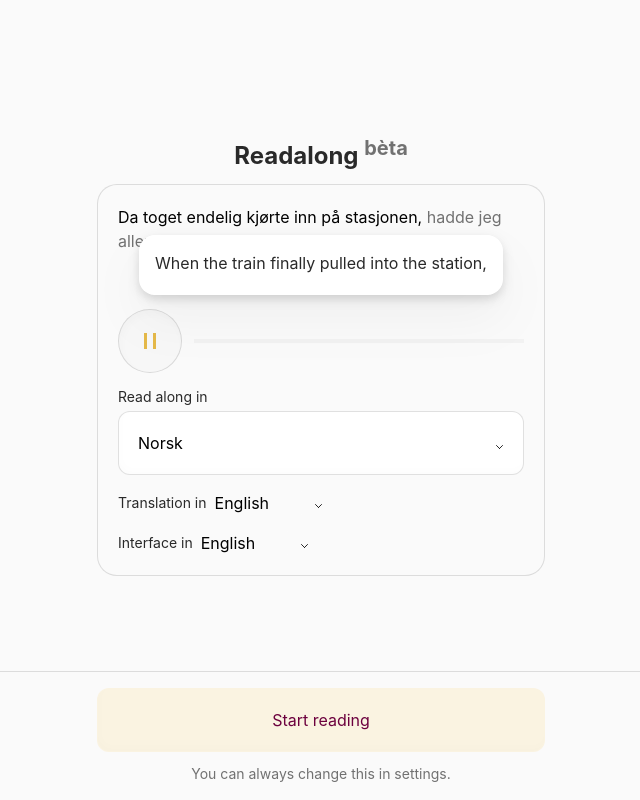
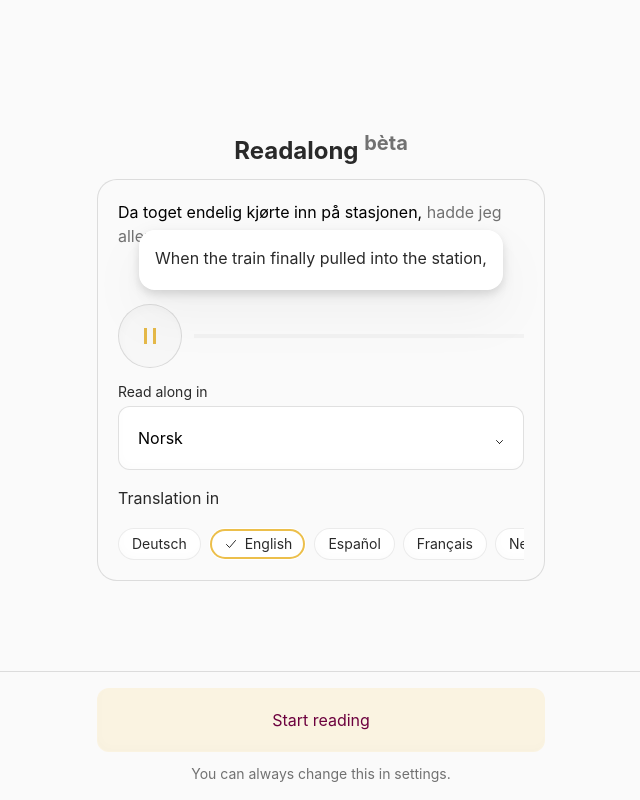
Before and after one commit to pepijngieles/readalong, a PHP site: page / in a window 1280 px wide. Shown: the whole page, without its empty margins (319-959 px from the left). Run offline with PHP 8.4, Linux system fonts and the light colour scheme.

Commit message:
Simplify language prefs and add multi-translation pills (#28)
- Show only read-along → translation in the header summary
- Remove interface language from home prefs and onboarding
- Make read-along the primary dropdown; translation uses pills
- Support multiple translation languages for broader content
- Show translation language in item meta when multiple are selected
- Put continue-reading metadata on one line: duration, remaining, type

Co-authored-by: Cursor Agent <cursoragent@cursor.com>

```diff
--- a/assets/helpers.php
+++ b/assets/helpers.php
@@ -152,6 +152,36 @@ function lang_label($code) {
 function lang_pref($key, array $allowed, $default) {
   $value = $_GET[$key] ?? $_COOKIE['readalong-' . $key] ?? $default;
   return in_array($value, $allowed, true) ? $value : $default;
+}
+
+function lang_prefs_list($key, array $allowed, $default) {
+  $raw = $_GET[$key] ?? $_COOKIE['readalong-' . $key] ?? $default;
+  if (is_array($raw)) {
+    $values = $raw;
+  } else {
+    $values = array_map('trim', explode(',', (string) $raw));
+  }
+
+  $values = array_values(array_unique(array_filter($values, function ($code) use ($allowed) {
+    return in_array($code, $allowed, true);
+  })));
+
+  if ($values === []) {
+    $fallback = is_array($default) ? $default : [$default];
+    $values = array_values(array_filter($fallback, function ($code) use ($allowed) {
+      return in_array($code, $allowed, true);
+    }));
+  }
+
+  return $values;
+}
+
+function lang_prefs_summary(array $translationLangs) {
+  if (count($translationLangs) === 1) {
+    return lang_endonym($translationLangs[0]);
+  }
+
+  return implode(' · ', array_map('lang_endonym', $translationLangs));
 }
 
 function story_filter_kinds() {
--- a/assets/onboarding.js
+++ b/assets/onboarding.js
@@ -41,35 +41,37 @@
     return select ? select.value : supportedLangs[0];
   }
 
-  function selectedUi() {
-    const select = document.querySelector('[data-onboarding-ui]');
-    return select ? select.value : detectSystemLanguage();
+  function selectedTranslatePills() {
+    return Array.from(document.querySelectorAll('[data-onboarding-translate-pill][aria-pressed=true]:not([hidden])'))
+      .map(function (pill) { return pill.getAttribute('data-onboarding-translate-pill'); })
+      .filter(Boolean);
   }
 
-  function resolveTranslate(readLang, translateLang, systemLang) {
-    if (readLang !== translateLang) return translateLang;
-    if (systemLang && systemLang !== readLang) return systemLang;
-    return supportedLangs.find(function (code) { return code !== readLang; }) || translateLang;
+  function resolveTranslate(readLang, selected, systemLang) {
+    const available = selected.filter(function (code) { return code !== readLang; });
+    if (available.length) return available;
+    if (systemLang && systemLang !== readLang) return [systemLang];
+    const fallback = supportedLangs.find(function (code) { return code !== readLang; });
+    return fallback ? [fallback] : selected;
   }
 
-  function fillTranslateSelect(readLang, selected) {
-    const select = document.querySelector('[data-onboarding-translate]');
-    select.innerHTML = '';
-    supportedLangs.forEach(function (code) {
-      if (code === readLang) return;
-      const option = document.createElement('option');
-      option.value = code;
-      option.lang = code;
-      option.textContent = endonyms[code] || code;
-      if (code === selected) option.selected = true;
-      select.appendChild(option);
+  function syncTranslatePills(readLang, selected) {
+    document.querySelectorAll('[data-onboarding-translate-pill]').forEach(function (pill) {
+      const code = pill.getAttribute('data-onboarding-translate-pill');
+      const hidden = code === readLang;
+      pill.hidden = hidden;
+      pill.setAttribute('aria-pressed', !hidden && selected.includes(code) ? 'true' : 'false');
     });
-    select.value = selected;
+  }
+
+  function activeTranslateLang() {
+    const selected = selectedTranslatePills();
+    return selected[0] || 'en';
   }
 
   function renderDemo() {
     const readLang = selectedRead();
-    const translateLang = document.querySelector('[data-onboarding-translate]').value;
+    const translateLang = activeTranslateLang();
     const source = demoSegments[readLang] || demoSegments.en;
     const translation = demoSegments[translateLang] || demoSegments.en;
     const story = document.querySelector('[data-onboarding-demo-story]');
@@ -108,19 +110,14 @@
   }
 
   const readSelect = document.querySelector('[data-onboarding-read]');
-  const translateSelect = document.querySelector('[data-onboarding-translate]');
-  const uiSelect = document.querySelector('[data-onboarding-ui]');
+  const translatePills = document.querySelectorAll('[data-onboarding-translate-pill]');
   const continueButton = document.querySelector('[data-onboarding-continue]');
   const systemLang = detectSystemLanguage();
   let readLang = selectedRead();
-  let translateLang = resolveTranslate(readLang, systemLang, systemLang);
+  let translateLangs = resolveTranslate(readLang, selectedTranslatePills(), systemLang);
 
-  if (translateSelect.querySelector('option[value="' + translateLang + '"]') == null) {
-    translateLang = resolveTranslate(readLang, translateSelect.value, systemLang);
-  }
-
-  fillTranslateSelect(readLang, translateLang);
-  applyLocale(selectedUi());
+  syncTranslatePills(readLang, translateLangs);
+  applyLocale(systemLang);
   renderDemo();
 
   afterLayout(function () {
@@ -136,29 +133,30 @@
 
   readSelect.addEventListener('change', function () {
     readLang = readSelect.value;
-    translateLang = resolveTranslate(readLang, translateSelect.value, systemLang);
-    fillTranslateSelect(readLang, translateLang);
+    translateLangs = resolveTranslate(readLang, selectedTranslatePills(), systemLang);
+    syncTranslatePills(readLang, translateLangs);
     restartDemo();
   });
 
-  translateSelect.addEventListener('change', function () {
-    translateLang = translateSelect.value;
-    restartDemo();
-  });
-
-  uiSelect.addEventListener('change', function () {
-    applyLocale(uiSelect.value);
+  translatePills.forEach(function (pill) {
+    pill.addEventListener('click', function () {
+      const pressed = this.getAttribute('aria-pressed') === 'true';
+      const selectedCount = selectedTranslatePills().length;
+      if (pressed && selectedCount <= 1) return;
+      this.setAttribute('aria-pressed', pressed ? 'false' : 'true');
+      restartDemo();
+    });
   });
 
   continueButton.addEventListener('click', function () {
     const read = selectedRead();
-    if (!read) {
+    const translate = selectedTranslatePills();
+    if (!read || translate.length === 0) {
       continueButton.disabled = true;
       return;
     }
     setLangPref('read', read);
-    setLangPref('translate', translateSelect.value);
-    setLangPref('ui', uiSelect.value);
+    setLangPref('translate', translate.join(','));
     setLangPref('onboarding-complete', '1');
     location.href = location.pathname;
   });
--- a/assets/partials/onboarding.php
+++ b/assets/partials/onboarding.php
@@ -1,19 +1,20 @@
 <?php
 $languages = languages_by_endonym();
-$uiLang = ui_locale();
+$uiLang = detect_browser_locale(configured_languages());
 $segments = onboarding_demo_segments();
-$translateLang = lang_pref('translate', $languages, $uiLang);
+$translateLangsSelected = lang_prefs_list('translate', $languages, [$uiLang]);
 $defaultRead = 'no';
-if ($defaultRead === $translateLang) {
+if (in_array($defaultRead, $translateLangsSelected, true)) {
   foreach ($languages as $code) {
-    if ($code !== $translateLang) {
-      $defaultRead = $code;
+    if ($code !== $defaultRead) {
+      $translateLangsSelected = [$code];
       break;
     }
   }
 }
+$demoTranslateLang = $translateLangsSelected[0] ?? 'en';
 $demoSource = $segments[$defaultRead] ?? $segments['no'];
-$demoTranslation = $segments[$translateLang] ?? $segments['en'];
+$demoTranslation = $segments[$demoTranslateLang] ?? $segments['en'];
 $storyConfig = [
   'type' => 'default',
   'audioBase' => 'assets/audio/',
@@ -69,27 +70,15 @@ $storyConfig = [
 			</div>
 
 			<div class=onboarding-translations>
-				<div class=onboarding-translations__row>
-					<label for=onboarding-translate data-i18n=onboarding.translations_label><?= e(t('onboarding.translations_label')) ?></label>
-					<select id=onboarding-translate class=quiet data-onboarding-translate translate=no>
+				<span class=onboarding-translations__label data-i18n=onboarding.translations_label><?= e(t('onboarding.translations_label')) ?></span>
+				<div class="pill-row onboarding-translations__pills" role=group aria-label="<?= e(t('onboarding.translations_label')) ?>">
 <?php foreach ($languages as $code): ?>
 <?php if ($code === $defaultRead) continue; ?>
-						<option value=<?= e($code) ?> lang=<?= e($code) ?><?= $code === $translateLang ? ' selected' : '' ?>><?= e(lang_endonym($code)) ?></option>
+					<button type=button class=pill data-onboarding-translate-pill="<?= e($code) ?>" aria-pressed=<?= in_array($code, $translateLangsSelected, true) ? 'true' : 'false' ?> translate=no lang=<?= e($code) ?>>
+						<?php icon('check', ['size' => 16, 'class' => 'pill__check']); ?>
+						<?= e(lang_endonym($code)) ?>
+					</button>
 <?php endforeach; ?>
-					</select>
-					<?php icon('chevron-down', ['size' => 16]); ?>
-				</div>
-			</div>
-
-			<div class=onboarding-ui-language>
-				<div class=onboarding-ui-language__row>
-					<label for=onboarding-ui data-i18n=onboarding.ui_language><?= e(t('onboarding.ui_language')) ?></label>
-					<select id=onboarding-ui class=quiet data-onboarding-ui translate=no>
-<?php foreach ($languages as $code): ?>
-						<option value=<?= e($code) ?> lang=<?= e($code) ?><?= $code === $uiLang ? ' selected' : '' ?>><?= e(lang_endonym($code)) ?></option>
-<?php endforeach; ?>
-					</select>
-					<?php icon('chevron-down', ['size' => 16]); ?>
 				</div>
 			</div>
 		</div>
@@ -111,4 +100,4 @@ $storyConfig = [
 	window.READALONG_DEMO = <?= json_encode($segments, JSON_UNESCAPED_UNICODE) ?>;
 </script>
 <script type="text/javascript" src="assets/scripts.js?v=19"></script>
-<script type="text/javascript" src="assets/onboarding.js?v=7"></script>
+<script type="text/javascript" src="assets/onboarding.js?v=8"></script>
--- a/assets/styles.css
+++ b/assets/styles.css
@@ -1216,16 +1216,13 @@ body.theme-dark .settings-segment__preview{
 }
 
 .onboarding-languages,
-.onboarding-translations,
-.onboarding-ui-language{
+.onboarding-translations{
   display: flex;
   flex-direction: column;
   gap: .375rem;
 }
 
-.onboarding-languages__row,
-.onboarding-translations__row,
-.onboarding-ui-language__row{
+.onboarding-languages__row{
   position: relative;
   display: flex;
   flex-wrap: wrap;
@@ -1233,13 +1230,19 @@ body.theme-dark .settings-segment__preview{
   gap: .375rem .5rem;
 }
 
-.onboarding-languages__row label,
-.onboarding-translations__row label,
-.onboarding-ui-language__row label{
+.onboarding-languages__row label{
   display: inline;
   padding: 0;
   margin: 0;
   color: var(--text-secondary);
+}
+
+.onboarding-translations__label{
+  color: var(--text-secondary);
+}
+
+.onboarding-translations__pills{
+  margin: 0;
 }
 
 .onboarding-languages__row select.onboarding-select{
@@ -1288,14 +1291,7 @@ body.theme-dark .settings-segment__preview{
   }
 }
 
-.onboarding-translations__row select,
-.onboarding-ui-language__row select{
-  width: auto;
-  max-width: 100%;
-}
-
-.onboarding-translations__row select:focus-visible,
-.onboarding-ui-language__row select:focus-visible{
+.onboarding-translations__pills .pill:focus-visible{
   outline: 2px solid var(--accent-yellow);
   outline-offset: 2px;
 }
--- a/index.php
+++ b/index.php
@@ -14,13 +14,14 @@ if (!$needsOnboarding) {
   $translationLangs = story_translation_languages($storiesDir);
   $levelTiers = story_level_tiers($storiesDir);
   $readAlongLang = lang_pref('read', $sourceLangs, 'nl');
-  $translationLang = lang_pref('translate', $translationLangs, $uiLocale);
+  $translationLangsSelected = lang_prefs_list('translate', $translationLangs, [$uiLocale]);
   $levelFilter = lang_pref('level', array_merge([''], $levelTiers), '');
-  $stories = story_list($storiesDir, $translationLang, $readAlongLang, $levelFilter ?: null);
+  $showTranslationLang = count($translationLangsSelected) > 1;
+  $stories = story_list($storiesDir, $translationLangsSelected, $readAlongLang, $levelFilter ?: null);
   [$weatherStories, $stories] = story_partition_by_kind($stories, 'weather');
   $durationPills = [2, 5, 10];
   $kindTiles = story_filter_kinds();
-  $prefsSummary = lang_label($readAlongLang) . ' → ' . lang_endonym($translationLang) . ' · ' . lang_endonym($uiLocale);
+  $prefsSummary = lang_label($readAlongLang) . ' → ' . lang_prefs_summary($translationLangsSelected);
 }
 ?>
 <?php include $partials . '/head.php'; ?>
@@ -47,32 +48,28 @@ if (!$needsOnboarding) {
 				<?php icon('close-small'); ?>
 			</button>
 			<div class=selection-row>
-				<div class=read-along>
+				<div class="read-along read-along--primary">
 					<label for=read-along><?= e(t('home.read_along')) ?></label>
-					<select id=read-along name=read-along class=quiet data-read-along>
+					<div class=read-along__field>
+						<select id=read-along name=read-along class="quiet read-along-select" data-read-along>
 <?php foreach ($sourceLangs as $code): ?>
-						<option value=<?= e($code) ?><?= $code === $readAlongLang ? ' selected' : '' ?>><?= e(lang_label($code)) ?></option>
+							<option value=<?= e($code) ?><?= $code === $readAlongLang ? ' selected' : '' ?>><?= e(lang_label($code)) ?></option>
 <?php endforeach; ?>
-					</select>
-					<?php icon('chevron-down', ['size' => 16]); ?>
+						</select>
+						<?php icon('chevron-down', ['size' => 16]); ?>
+					</div>
 				</div>
-				<div class=app-language>
-					<label for=app-language><?= e(t('home.translate_into')) ?></label>
-					<select id=app-language name=app-language class=quiet data-app-language translate=no>
+				<div class=translation-langs>
+					<span class=translation-langs__label><?= e(t('home.translate_into')) ?></span>
+					<div class="pill-row translation-langs__pills" role=group aria-label="<?= e(t('home.translate_into')) ?>">
 <?php foreach ($translationLangs as $code): ?>
-						<option value=<?= e($code) ?> lang=<?= e($code) ?><?= $code === $translationLang ? ' selected' : '' ?>><?= e(lang_endonym($code)) ?></option>
+<?php if ($code === $readAlongLang) continue; ?>
+						<button type=button class=pill data-translate-pill="<?= e($code) ?>" aria-pressed=<?= in_array($code, $translationLangsSelected, true) ? 'true' : 'false' ?> translate=no lang=<?= e($code) ?>>
+							<?php icon('check', ['size' => 16, 'class' => 'pill__check']); ?>
+							<?= e(lang_endonym($code)) ?>
+						</button>
 <?php endforeach; ?>
-					</select>
-					<?php icon('chevron-down', ['size' => 16]); ?>
-				</div>
-				<div class=ui-language>
-					<label for=ui-language><?= e(t('home.ui_language')) ?></label>
-					<select id=ui-language name=ui-language class=quiet data-ui-language translate=no>
-<?php foreach (configured_languages() as $code): ?>
-						<option value=<?= e($code) ?> lang=<?= e($code) ?><?= $code === $uiLocale ? ' selected' : '' ?>><?= e(lang_endonym($code)) ?></option>
-<?php endforeach; ?>
-					</select>
-					<?php icon('chevron-down', ['size' => 16]); ?>
+					</div>
 				</div>
 <?php if ($levelTiers): ?>
 				<div class=story-level>
@@ -98,7 +95,7 @@ if (!$needsOnboarding) {
 			<p class="dummy-content-notice"><?= e(t('home.dummy_notice')) ?></p>
 		</div>
 
-		<section class="home-section js-only" data-continue-section hidden data-i18n-history="<?= e(t('home.continue_history')) ?>" data-i18n-hide-history="<?= e(t('home.hide_history')) ?>">
+		<section class="home-section js-only" data-continue-section hidden data-i18n-history="<?= e(t('home.continue_history')) ?>" data-i18n-hide-history="<?= e(t('home.hide_history')) ?>"<?= $showTranslationLang ? ' data-show-translation-lang' : '' ?>>
 			<div class=home-section__header>
 				<h2><?= e(t('home.continue_reading')) ?></h2>
 				<button type=button class="quiet home-section__link" data-continue-history-toggle hidden aria-expanded=false><?= e(t('home.continue_history')) ?></button>
@@ -112,11 +109,11 @@ if (!$needsOnboarding) {
 			<div class=home-section__header>
 				<h2><?= e(t('home.weather')) ?></h2>
 			</div>
-<?php render_story_list($weatherStories, 'data-weather-items'); ?>
+<?php render_story_list($weatherStories, 'data-weather-items', $showTranslationLang); ?>
 		</section>
 <?php endif; ?>
 
-		<section class=home-section id=alle-items data-all-section data-i18n-remaining="<?= e(t('home.remaining')) ?>" data-i18n-results="<?= e(t('home.results_count')) ?>">
+		<section class=home-section id=alle-items data-all-section data-i18n-remaining="<?= e(t('home.remaining')) ?>" data-i18n-results="<?= e(t('home.results_count')) ?>"<?= $showTranslationLang ? ' data-show-translation-lang' : '' ?>>
 			<div class=home-section__header>
 				<h2><?= e(t('home.all_items')) ?></h2>
 			</div>
@@ -144,7 +141,7 @@ if (!$needsOnboarding) {
 				<p class=home-results-count data-results-count></p>
 				<button type=button class="quiet home-clear-filters" data-clear-filters hidden><?= e(t('home.clear_filters')) ?></button>
 			</div>
-<?php render_story_list($stories, 'data-all-items'); ?>
+<?php render_story_list($stories, 'data-all-items', $showTranslationLang); ?>
 			<div class=home-empty data-no-results hidden>
 				<p><?= e(t('home.no_results_filters')) ?></p>
 				<button type=button class="quiet home-clear-filters" data-clear-filters><?= e(t('home.clear_filters')) ?></button>
@@ -175,6 +172,39 @@ if (!$needsOnboarding) {
 			};
 		}
 
+		function selectedTranslatePills() {
+			return Array.from(document.querySelectorAll('[data-translate-pill][aria-pressed=true]'))
+				.map(function (pill) { return pill.getAttribute('data-translate-pill'); })
+				.filter(Boolean);
+		}
+
+		function saveTranslatePrefs() {
+			const selected = selectedTranslatePills();
+			if (selected.length === 0) return;
+			setLangPref('translate', selected.join(','));
+			location.reload();
+		}
+
+		function syncTranslatePillsForReadAlong() {
+			const readLang = document.querySelector('[data-read-along]')?.value;
+			document.querySelectorAll('[data-translate-pill]').forEach(function (pill) {
+				const code = pill.getAttribute('data-translate-pill');
+				if (code === readLang) {
+					pill.hidden = true;
+					pill.setAttribute('aria-pressed', 'false');
+					return;
+				}
+				pill.hidden = false;
+			});
+			if (selectedTranslatePills().length === 0) {
+				const firstVisible = document.querySelector('[data-translate-pill]:not([hidden])');
+				if (firstVisible) {
+					firstVisible.setAttribute('aria-pressed', 'true');
+					saveTranslatePrefs();
+				}
+			}
+		}
+
 		(function syncLangPrefsFromStorage() {
 			const params = new URLSearchParams(location.search);
 			let shouldReload = false;
@@ -192,12 +222,23 @@ if (!$needsOnboarding) {
 			if (shouldReload) location.reload();
 		})();
 
-		document.querySelector('[data-read-along]')?.addEventListener('change', onLangChange('read'));
-		document.querySelector('[data-app-language]')?.addEventListener('change', onLangChange('translate'));
-		document.querySelector('[data-ui-language]')?.addEventListener('change', onLangChange('ui'));
+		document.querySelector('[data-read-along]')?.addEventListener('change', function () {
+			setLangPref('read', this.value);
+			syncTranslatePillsForReadAlong();
+			location.reload();
+		});
+		document.querySelectorAll('[data-translate-pill]').forEach(function (pill) {
+			pill.addEventListener('click', function () {
+				const pressed = this.getAttribute('aria-pressed') === 'true';
+				const selectedCount = selectedTranslatePills().length;
+				if (pressed && selectedCount <= 1) return;
+				this.setAttribute('aria-pressed', pressed ? 'false' : 'true');
+				saveTranslatePrefs();
+			});
+		});
 		document.querySelector('[data-story-level]')?.addEventListener('change', onLangChange('level'));
 	</script>
-	<script type="text/javascript" src="assets/home.js?v=6"></script>
+	<script type="text/javascript" src="assets/home.js?v=7"></script>
 
 <?php endif; ?>
 
```
Also changed, not shown: other parts of assets/styles.css (+69 -0 lines), assets/home.js (+18 -6 lines), assets/story.php (+47 -8 lines), stories/view.php (+7 -2 lines).
